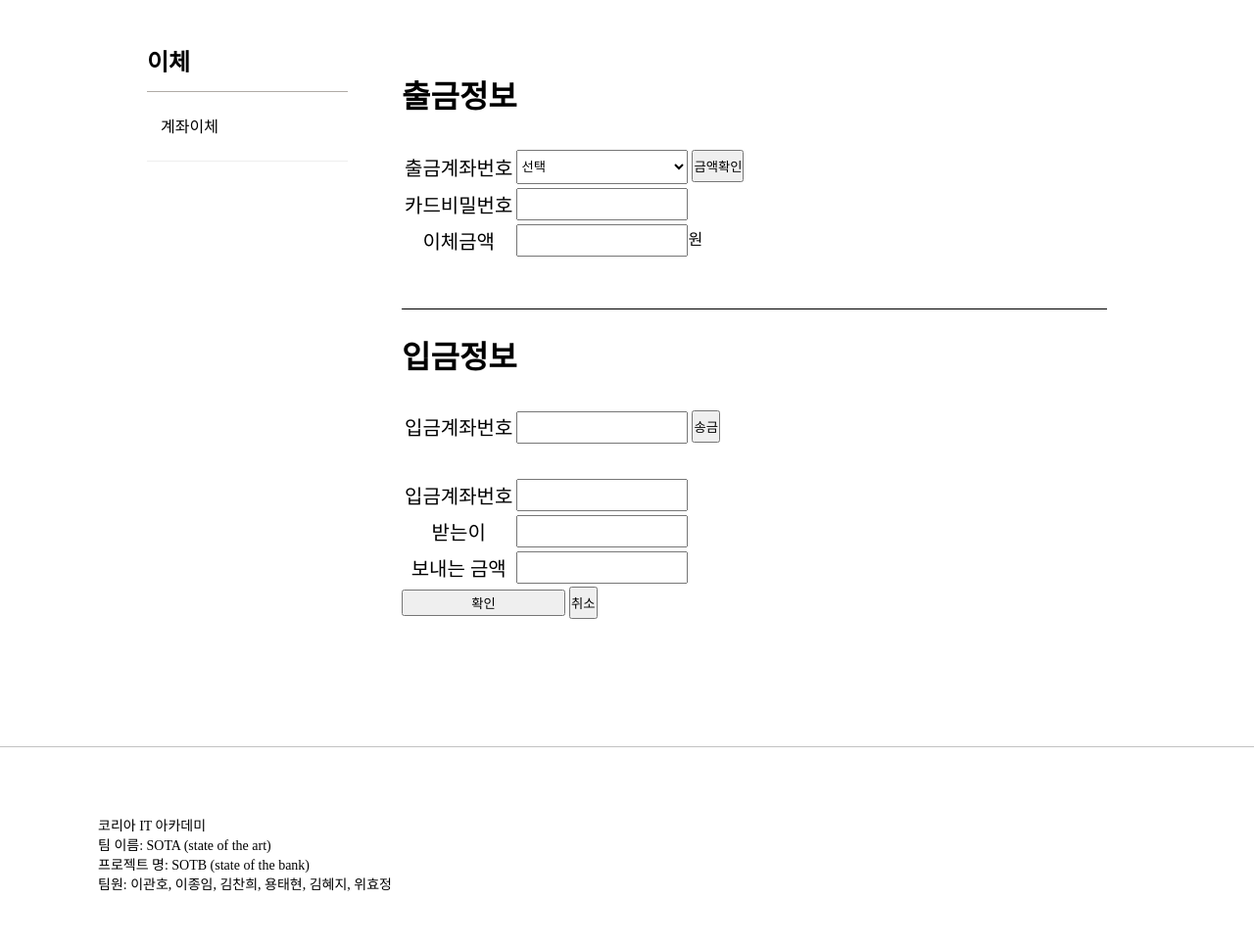
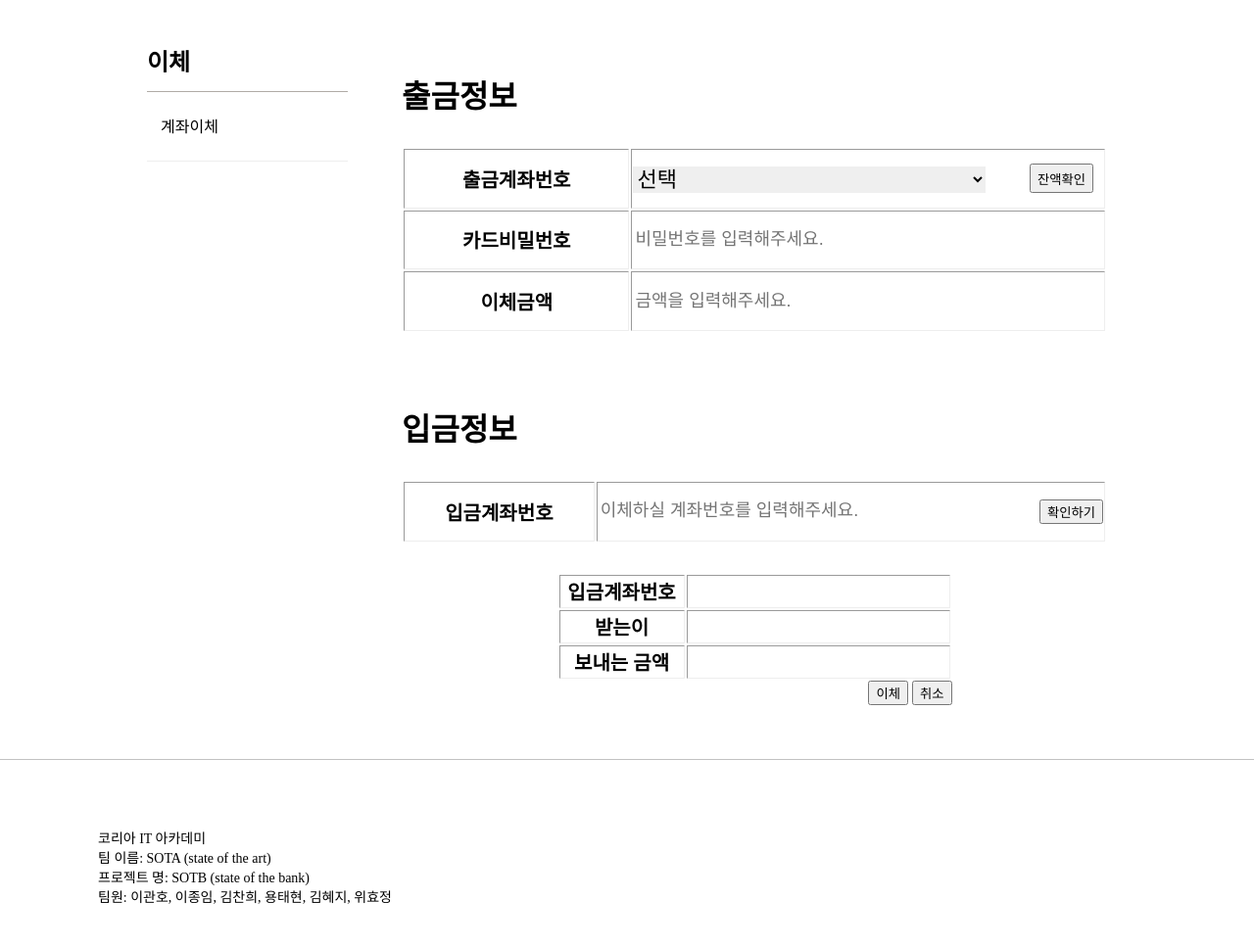
Before and after one commit to whddla/sota-chatbot, a Django app: template sota/service/templates/send.html in a window 1280 px wide. Shown: the part 61-1028 px from the top of the page at 98% size. Before the commit the page ends 971 px from the top, so only its background shows below. Run offline with Django 3.2, Linux system fonts and the light colour scheme; the template is opened without the code that fills it, so the values that code supplies are empty.

Commit message:
계좌이체 수정
성공페이지 추가, css 수정

```diff
--- a/sota/service/static/css/send.css
+++ b/sota/service/static/css/send.css
@@ -2,7 +2,7 @@
     width: 980px;
     margin: 0 auto;
     z-index: 1;
-    padding-bottom: 130px !important;
+    padding-bottom: 220px !important;
     display: table;
     min-height: 500px;
 }
@@ -57,7 +57,6 @@ h1_title{
     line-height: 27px;
 }
 .toparea2{
-    border-top: 1px solid;
     margin-top: 50px;
     padding: 15px 0;
     font-size: 16px;
@@ -81,7 +80,6 @@ h1_title{
 
 .cp{
     padding: 0;
-    max-width: 980px;
     margin: 0 auto;
 }
 
@@ -90,29 +88,46 @@ h1_title{
     margin-top: 30px;
 }
 
-/* css 작업 */
-
-tr td:first-child{
-    font-size: 20px;
-    text-align: center;
+.board {
+    border: thick;
+    width: 100%;
+    height: 100%;
 }
 
-#account{
-    width: 175px;
-    height: 35px;
+.info {
+    border: thick;
+    width: 300px;
+}
+.input_style{
+    outline: none;
+    border: none;
+    font-size: 18px;
 }
 
-tr td:input, td:select{
-    width: 175px;
-    height: 35px;
-}
-input {
-    width: 167px;
-    height: 27px;
+.btn-style{
+    width: 403px;
+    text-align: right;
+    margin: 0 auto;
 }
 
-button{
-    height: 33px;
-    margin: 0;
-    padding: 0;
+table td {
+    height: 30px;
 }
+table td:first-of-type {
+    text-align: center;
+    font-weight: bold;
+    font-size: 20px;
+}
+
+.suc{
+    text-align: center;
+    font-size: 23px;
+    width: 800px;
+    margin: 0 auto;
+    margin-bottom: 290px;
+    margin-top: 153px;
+}
+
+.main_content{
+    height: 190px;
+}
--- a/sota/service/templates/send.html
+++ b/sota/service/templates/send.html
@@ -14,19 +14,19 @@
             <h1 class="h1_title">출금정보</h1>
         </div>
         <div class="main_content">
-            <table>
+            <table class="board" border="1">
                 <tr>
                     <td>
                         출금계좌번호
                     </td>
                     <td>
-                        <select name="account" id="account" onchange="ChangeValue()">
+                        <select name="account" id="account" onchange="ChangeValue()" style="width :75%;border:none;font-size: 22px;outline: none;margin-top: 3px;" >
                             <option value="none">선택</option>
                             {%for i in card%}
                             <option value="{{i.account}}">{{i.account}}</option>
                             {%endfor%}
                         </select>
-                        <button name="checkMoney">금액확인</button>
+                        <button name="checkMoney" style="float: right;margin-right: 10px;height: 30px;">잔액확인</button>
                     </td>
                 </tr>
                     <tr>
@@ -34,7 +34,7 @@
                             카드비밀번호
                         </td>
                         <td>
-                            <input type="password" name="outPw">
+                            <input type="password" name="outPw" class="input_style" placeholder="비밀번호를 입력해주세요.">
                         </td>
                     </tr>
                     <tr>
@@ -42,7 +42,7 @@
                             이체금액
                         </td>
                         <td>
-                            <input type="text" name="myMoney">원
+                            <input type="text" class="input_style" name="myMoney" placeholder="금액을 입력해주세요.">
                         </td>
                     </tr>
             </table>
@@ -50,39 +50,41 @@
         <div class="toparea2">
             <h1 class="h1_title">입금정보</h1>
         </div>
-        <div class="main_content">
-            <table>
+        <div style="height:65px;">
+            <table class="board" border="1">
                 <tr>
                     <td>
                         입금계좌번호
                     </td>
                     <td>
-                        <input type="text" name="num">
-                        <button name="check" onclick="check()">송금</button>
+                        <input type="text" name="num" class="input_style" style="width: 70%;" placeholder="이체하실 계좌번호를 입력해주세요.">
+                        <button name="check" onclick="check()" style="float: right;">확인하기</button>
                     </td>
                 </tr>
             </table>
             <div>{{error}}</div>
             <div class="confirm">
-                <form action="/service/sendMoney" method="post">
+                <form action="/service/sendMoney" method="post" width="100%">
                     {% csrf_token %}
-                    <table>
+                    <table border="1" class="board" style="width: 403px;text-align: center;margin: 0 auto;">
                         <tr>
                             <td>입금계좌번호</td>
-                            <td><input id="num" name="num"></td>
+                            <td><input class="input_style" id="num" name="num" readonly></td>
                         </tr>
                         <tr>
-                            <td>받는이</td>
-                            <td><input id="name" name="name"></td>
+                            <td>받는이 </td>
+                            <td><input class="input_style" id="name" name="name" readonly></td>
                         </tr>
                         <tr>
                             <td>보내는 금액</td>
-                            <td><input id="money" name="money"></td>
+                            <td><input class="input_style" id="money" name="money" readonly></td>
                         </tr>
                     </table>
+                    <div class="btn-style">
+                        <input type="submit" value="이체">
+                        <button>취소</button>
+                    </div>
                     <input style="display: none;" id="out" name="my_num">
-                    <input type="submit" value="확인">
-                    <button>취소</button>
                 </form>
             </div>
         </div>
```
Also changed, not shown: sota/service/templates/send_suc.html (added, +35 -0 lines), sota/service/views.py (+9 -2 lines).
